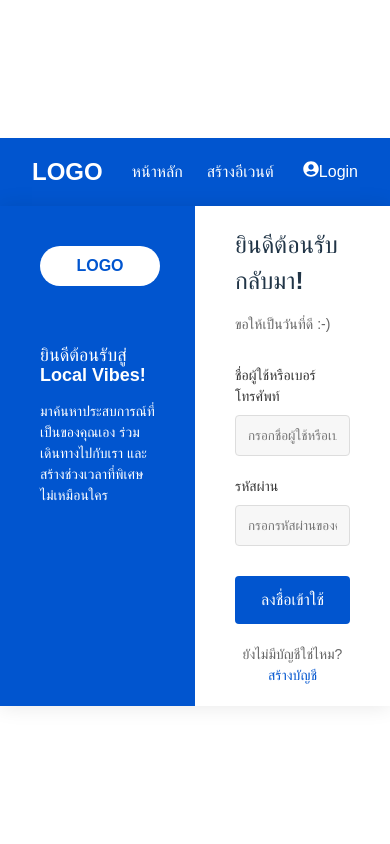
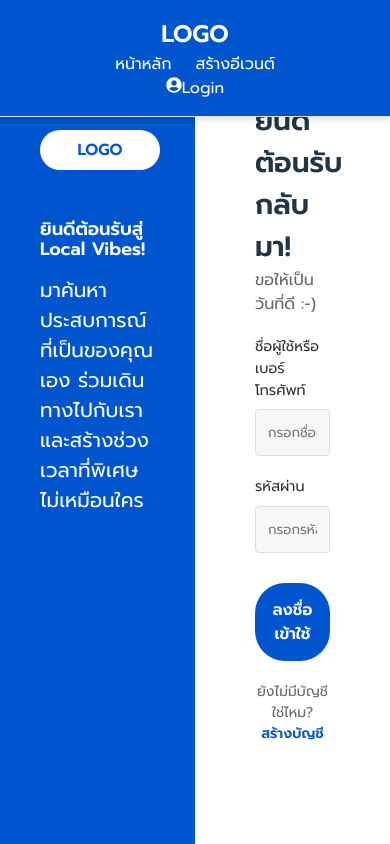
Before and after one commit to NarongdechP/Local-Vibes-Web-app, a React (Vite) app: page /login in a window 390 px wide. Built offline with nearby package versions, Linux system fonts and the light colour scheme; some icons are missing.

Commit message:
adjustsize

```diff
--- /dev/null
+++ b/postcss.config.js
@@ -0,0 +1,6 @@
+module.exports = {
+    plugins: [
+      require('@tailwindcss/postcss'), // This is the new way to include Tailwind
+      require('autoprefixer'),
+    ],
+  };
--- a/src/App.css
+++ b/src/App.css
@@ -1,30 +1,42 @@
-html, body {
+/* ทำให้หน้าจอเต็ม */
+body, html {
   margin: 0;
   padding: 0;
-  width: 100vw; /* ใช้ vw เพื่อป้องกัน overflow */
+  width: 100vw;
   height: 100vh;
-  overflow-x: hidden; /* ซ่อน overflow ด้านข้าง */
+  background-color: #ffffff; /* พื้นหลังสีดำ */
+  display: flex;
+  justify-content: center;
+  align-items: center;
 }
 
-* {
-  margin: 0;
-  padding: 0;
-  box-sizing: border-box;
-  font-family: 'Kanit', sans-serif; /* Thai websites often use Kanit font */
+/* ปรับขนาดองค์ประกอบให้เต็มหน้าจอ */
+.container {
+  width: 90%;
+  height: 90%;
+  display: flex;
+  justify-content: center;
+  align-items: center;
+  position: relative;
 }
 
-body {
-  background-color: #fff;
-  width: 100%;
-  height: 100%;
+/* องค์ประกอบต่าง ๆ คงสีเดิม แต่เพิ่มลูกเล่นสีน้ำเงิน */
+.element {
+  position: absolute;
+  color: white; /* สีเดิมขององค์ประกอบ */
+  font-size: 1.5rem;
+  padding: 10px 20px;
+  border-radius: 8px;
+  background: linear-gradient(135deg, rgba(0, 0, 255, 0.7), rgba(0, 0, 0, 0.8)); /* ลูกเล่นสีน้ำเงิน */
+  box-shadow: 0px 0px 15px rgba(0, 0, 255, 0.5); /* เงาสีน้ำเงิน */
+  transition: all 0.3s ease-in-out;
 }
 
-.container {
-  display: flex;
-  flex-direction: column;
-  align-items: center;
-  justify-content: center;
-  min-height: 100vh; /* ทำให้ container เต็มจอ */
+/* เอฟเฟกต์เมื่อโฮเวอร์ */
+.element:hover {
+  background: linear-gradient(135deg, rgba(0, 0, 255, 0.9), rgba(0, 0, 0, 1));
+  box-shadow: 0px 0px 20px rgba(0, 0, 255, 0.7);
+  transform: scale(1.05);
 }
 
 
--- a/src/pages/Home.css
+++ b/src/pages/Home.css
@@ -1,256 +1,103 @@
-* {
+body, html {
   margin: 0;
   padding: 0;
-    box-sizing: border-box;
-    font-family: 'Prompt', sans-serif;
+  width: 100vw;
+  height: 100vh;
+  background-color: #ffffff;
+  display: flex;
+  justify-content: center;
+  align-items: center;
+  overflow-x: hidden;
 }
 
-  body {
-    background-color: #f9f9f9;
-  }
-
-  .home-page {
+/* ปรับขนาด container */
+.container {
+  max-width: 1200px; /* ป้องกันการขยายเกินขนาด */
   width: 100%;
-    min-height: 100vh;
+  height: 100%;
+  display: flex;
+  flex-direction: column;
+  justify-content: center;
+  align-items: center;
+  position: relative;
 }
 
 /* Navbar Styles */
 .navbar {
+  width: 100%;
+  max-width: 100%;
   display: flex;
   justify-content: space-between;
   align-items: center;
-    padding: 0.8rem 1.5rem;
-    background-color: #fff;
+  padding: 1rem;
+  background-color: #0155Cf;
   border-bottom: 1px solid #e0e0e0;
+  position: fixed;
+  top: 0;
+  left: 0;
+  right: 0;
 }
 
-  .navbar-left {
+/* ปรับให้องค์ประกอบ Navbar ยืดหยุ่น */
+.navbar-left, .navbar-right {
   display: flex;
   align-items: center;
-    gap: 2rem;
-  }
-
-  .logo-container {
-    background-color: #f0f0f0;
-    border-radius: 2rem;
-    padding: 0.5rem 1.5rem;
-  }
-
-  .logo-text {
-    font-weight: bold;
 }
 
 .main-nav {
   display: flex;
-    gap: 1.5rem;
+  flex-wrap: wrap;
+  gap: 1rem;
 }
 
-  .nav-link {
-    color: #333;
-    text-decoration: none;
-    font-size: 0.9rem;
+.search-container {
+  display: flex;
+  flex-wrap: wrap;
+  justify-content: space-between;
+  width: 100%;
+  max-width: 1200px;
+  margin-top: 80px;
 }
 
-  .nav-link.active {
-    color: #0155cf;
-    font-weight: bold;
+/* ปรับ sidebar ให้ปรับขนาดอัตโนมัติ */
+.content-with-sidebar {
+  display: flex;
+  flex-wrap: wrap;
+  gap: 1rem;
+  width: 100%;
+  max-width: 1200px;
 }
 
-  .navbar-right {
-    display: flex;
+.sidebar {
+  flex: 1;
+  min-width: 200px;
+  max-width: 300px;
 }
 
-  .user-button {
-    background: none;
-    border: none;
-    color: #333;
-    cursor: pointer;
-    font-size: 1.2rem;
+.events-container {
+  flex: 2;
+  min-width: 400px;
+  max-width: 900px;
 }
 
-  /* Home Container Styles */
-  .home-container {
-    max-width: 1200px;
-    margin: 0 auto;
-    padding: 1rem;
-  }
-
-  /* Search Styles */
-  .search-container {
-    display: flex;
-    justify-content: space-between;
-    align-items: center;
-    margin-bottom: 2rem;
-  }
-
-  .search-box {
-    display: flex;
-    align-items: center;
-    background-color: #f0f0f0;
-    border-radius: 2rem;
-    padding: 0.5rem 1rem;
-    width: 40%;
-    max-width: 500px;
-  }
-
-  .search-icon {
-    color: #666;
-    margin-right: 0.5rem;
-  }
-
-  .search-input {
-    background: transparent;
-    border: none;
-    outline: none;
-    width: 100%;
-    font-size: 0.9rem;
-  }
-
-  .location-selector {
-    display: flex;
-    align-items: center;
-    gap: 0.5rem;
-    padding: 0.5rem 1rem;
-    border-radius: 0.25rem;
-    background-color: #fff;
-    box-shadow: 0 1px 3px rgba(0, 0, 0, 0.1);
-    font-size: 0.9rem;
-  }
-
-  .location-icon, .globe-icon {
-    color: #0155cf;
-  }
-
-  /* Header Section Styles */
-  .header-section {
-    margin-bottom: 2rem;
-  }
-
-  .main-title {
-    font-size: 1.75rem;
-    margin-bottom: 0.5rem;
-    color: #333;
-  }
-
-  .subtitle {
-    font-size: 0.9rem;
-    color: #666;
-  }
-
-  /* Content with Sidebar */
-  .content-with-sidebar {
-    display: flex;
-    gap: 2rem;
-  }
-
-  /* Sidebar Styles */
-  .sidebar {
-    width: 20%;
-    min-width: 200px;
-  }
-
-  .sidebar-title {
-    font-size: 1.2rem;
-    margin-bottom: 1rem;
-    color: #333;
-  }
-
-  .category-list {
-    list-style: none;
-  }
-
-  .category-item {
-    display: flex;
-    align-items: center;
-    gap: 0.75rem;
-    padding: 0.5rem 0;
-    cursor: pointer;
-    color: #555;
-    transition: color 0.2s;
-  }
-
-  .category-item:hover {
-    color: #0155cf;
-  }
-
-  .category-icon {
-    color: #0155cf;
-  }
-
-  /* Events Container Styles */
-  .events-container {
-    flex: 1;
-    display: flex;
-    flex-direction: column;
-    gap: 1.5rem;
-  }
-
-  /* Event Card Styles */
+/* ปรับขนาด event card */
 .event-card {
   display: flex;
-    background-color: #fff;
-    border-radius: 0.5rem;
-    overflow: hidden;
-    box-shadow: 0 1px 3px rgba(0, 0, 0, 0.1);
+  flex-wrap: wrap;
+  width: 100%;
 }
 
 .event-image {
-    width: 150px;
-    height: 150px;
-    background-color: #7c8594;
-    display: flex;
-    align-items: center;
-    justify-content: center;
-  }
-
-  .placeholder-image {
-    font-size: 2rem;
-    color: #fff;
+  flex: 1;
+  min-width: 150px;
+  height: auto;
 }
 
 .event-content {
-    flex: 1;
-    padding: 1rem;
-    display: flex;
-    flex-direction: column;
-    gap: 0.25rem;
+  flex: 2;
 }
 
-  .event-title {
-    font-size: 1.2rem;
-    color: #333;
-    margin-bottom: 0.25rem;
-  }
-
-  .event-price {
-    font-weight: bold;
-    color: #0155cf;
-  }
-
-  .event-date, .event-location, .event-organizer {
-    font-size: 0.85rem;
-    color: #666;
-  }
-
-  .event-categories {
-    display: flex;
-    gap: 1rem;
-    margin-top: 0.5rem;
-  }
-
-  .event-category {
-    display: flex;
-    align-items: center;
-    gap: 0.5rem;
-    font-size: 0.8rem;
-    color: #666;
-  }
-
-  .category-icon-small {
-    color: #0155cf;
-    font-size: 0.8rem;
-  }
-
+/* Media Query สำหรับหน้าจอเล็ก */
 @media (max-width: 768px) {
   .content-with-sidebar {
     flex-direction: column;
@@ -264,18 +111,8 @@
     flex-direction: column;
   }
 
-    .event-image {
-      width: 100%;
-      height: 180px;
-    }
-
-    .search-container {
+  .navbar {
     flex-direction: column;
-      gap: 1rem;
-      align-items: flex-start;
-    }
-
-    .search-box {
-      width: 100%;
+    align-items: center;
   }
 }
--- a/src/pages/Home.jsx
+++ b/src/pages/Home.jsx
@@ -1,8 +1,9 @@
 import React from 'react';
 import SearchBar from '../components/SearchBar';
+import Navbar from '../components/Navbar';
 import EventCard from '../components/EventCard';
 import { FaUtensils, FaMusic, FaBriefcase, FaHeart } from "react-icons/fa";
-
+import './Home.css'
 
 const Home = () => {
   // ข้อมูลตัวอย่างของอีเวนต์
@@ -43,7 +44,7 @@ const Home = () => {
           <h1 className="main-title">อีเวนต์ในลำปาง, ประเทศไทย</h1>
           <p className="subtitle">ค้นหากิจกรรมที่คุณสนใจหรือกิจกรรมยอดนิยมในพื้นที่ของคุณ</p>
         </div>
-
+        <Navbar />
         <div className="content-with-sidebar">
           {/* Sidebar */}
           <div className="sidebar">
--- a/src/pages/Login.css
+++ b/src/pages/Login.css
@@ -1,3 +1,9 @@
+@import url('https://fonts.googleapis.com/css2?family=Prompt:wght@300;400;600&display=swap');
+
+body {
+  font-family: 'Prompt', sans-serif;
+}
+
 * {
     margin: 0;
     padding: 0;
@@ -15,16 +21,16 @@
 
   .login-container {
     display: flex;
-    width: 100%;
-    max-width: 900px;
-    height: 500px;
+    width: 100vw; /* Full width of the viewport */
+    height: 100vh; /* Full height of the viewport */
+    overflow: hidden;
     box-shadow: 0 0 20px rgba(0, 0, 0, 0.1);
-  }
+}
 
   .login-sidebar {
     background-color: #0155cf;
     width: 50%;
-    padding: 40px;
+    padding: 40px ;
     color: white;
     display: flex;
     flex-direction: column;
@@ -38,7 +44,8 @@
     display: flex;
     align-items: center;
     justify-content: center;
-    margin-bottom: 60px;
+    margin-bottom: 50px;
+    margin-top: 90px;
   }
 
   .logo-text {
@@ -47,19 +54,19 @@
   }
 
   .sidebar-title {
-    font-size: 28px;
+    font-size: 100px;
     font-weight: bold;
     margin-bottom: 20px;
   }
 
   .sidebar-description {
-    font-size: 14px;
+    font-size: 20px;
     line-height: 1.5;
   }
 
   .login-form {
     width: 50%;
-    padding: 40px;
+    padding: 40px 60px;
     background-color: white;
     display: flex;
     flex-direction: column;
@@ -67,14 +74,15 @@
   }
 
   .form-title {
-    font-size: 24px;
+    font-size: 1.75rem;
     font-weight: bold;
-    margin-bottom: 15px;
+    margin-bottom: 10px;
   }
 
   .form-subtitle {
-    font-size: 14px;
-    margin-bottom: 30px;
+    margin-top: -10px;
+    font-size: 1rem;
+    margin-bottom: 20px;
     color: #666;
   }
 
@@ -84,7 +92,7 @@
 
   label {
     display: block;
-    font-size: 14px;
+    font-size: 0.9rem;
     margin-bottom: 8px;
     color: #333;
   }
@@ -101,13 +109,14 @@
     background-color: #0155cf;
     color: white;
     border: none;
-    border-radius: 4px;
+    border-radius: 30px;
     padding: 15px;
-    font-size: 16px;
+    font-size: 1rem;
     font-weight: bold;
     cursor: pointer;
     margin-top: 10px;
     margin-bottom: 20px;
+    width: 100%;
   }
 
   .signup-link {
@@ -121,3 +130,9 @@
     text-decoration: none;
     font-weight: bold;
   }
+
+  .error-message {
+    color: red;
+    font-size: 14px;
+    margin-bottom: 10px;
+  }
--- a/src/pages/Login.jsx
+++ b/src/pages/Login.jsx
@@ -1,7 +1,32 @@
-import React from 'react';
+import React, { useState } from 'react';
 import './Login.css';
 
 const Login = () => {
+  const [email, setEmail] = useState('');
+  const [password, setPassword] = useState('');
+  const [error, setError] = useState('');
+
+  const handleSubmit = (e) => {
+    e.preventDefault();
+
+    // รีเซ็ตข้อความแจ้งเตือนก่อนตรวจสอบ
+    setError('');
+
+    // ตรวจสอบช่องกรอกข้อมูล
+    if (!email.trim()) {
+      setError('กรุณากรอกชื่อผู้ใช้หรือเบอร์โทรศัพท์');
+      return;
+    }
+
+    if (password.length < 8) {
+      setError('รหัสผ่านต้องมีอย่างน้อย 8 ตัวอักษร');
+      return;
+    }
+
+    // ถ้าข้อมูลถูกต้อง ส่งไปยังระบบ Login (ในที่นี้แค่แสดง alert)
+    alert('เข้าสู่ระบบสำเร็จ!');
+  };
+
   return (
     <div className="login-container">
       <div className="login-sidebar">
@@ -9,24 +34,43 @@ const Login = () => {
           <div className="logo-text">LOGO</div>
         </div>
         <h1 className="sidebar-title">ยินดีต้อนรับสู่ Local Vibes!</h1>
-        <p className="sidebar-description">มาค้นหาประสบการณ์ที่เป็นของคุณเอง ร่วมเดินทางไปกับเรา และสร้างช่วงเวลาที่พิเศษไม่เหมือนใคร</p>
+        <p className="sidebar-description">
+          มาค้นหาประสบการณ์ที่เป็นของคุณเอง ร่วมเดินทางไปกับเรา และสร้างช่วงเวลาที่พิเศษไม่เหมือนใคร
+        </p>
       </div>
 
       <div className="login-form">
         <h2 className="form-title">ยินดีต้อนรับกลับมา!</h2>
-        <p className="form-subtitle">ขอให้เป็นวันที่ดี :-) </p>
+        <p className="form-subtitle">ขอให้เป็นวันที่ดี :-)</p>
 
+        {/* แสดงข้อความแจ้งเตือนถ้ามีข้อผิดพลาด */}
+        {error && <p className="error-message">{error}</p>}
+
+        <form onSubmit={handleSubmit}>
           <div className="form-group">
             <label htmlFor="email">ชื่อผู้ใช้หรือเบอร์โทรศัพท์</label>
-          <input type="text" id="email" placeholder="กรอกชื่อผู้ใช้หรือเบอร์โทรศัพท์ของคุณ" />
+            <input
+              type="text"
+              id="email"
+              placeholder="กรอกชื่อผู้ใช้หรือเบอร์โทรศัพท์ของคุณ"
+              value={email}
+              onChange={(e) => setEmail(e.target.value)}
+            />
           </div>
 
           <div className="form-group">
             <label htmlFor="password">รหัสผ่าน</label>
-          <input type="password" id="password" placeholder="กรอกรหัสผ่านของคุณ" />
+            <input
+              type="password"
+              id="password"
+              placeholder="กรอกรหัสผ่านของคุณ"
+              value={password}
+              onChange={(e) => setPassword(e.target.value)}
+            />
           </div>
 
-        <button className="login-button">ลงชื่อเข้าใช้</button>
+          <button className="login-button" type="submit">ลงชื่อเข้าใช้</button>
+        </form>
 
         <div className="signup-link">
           ยังไม่มีบัญชีใช่ไหม? <a href="#">สร้างบัญชี</a>
```
Also changed, not shown: vite.config.js (line endings or trailing spaces). Lines whose indentation alone changed are shown as unchanged.
